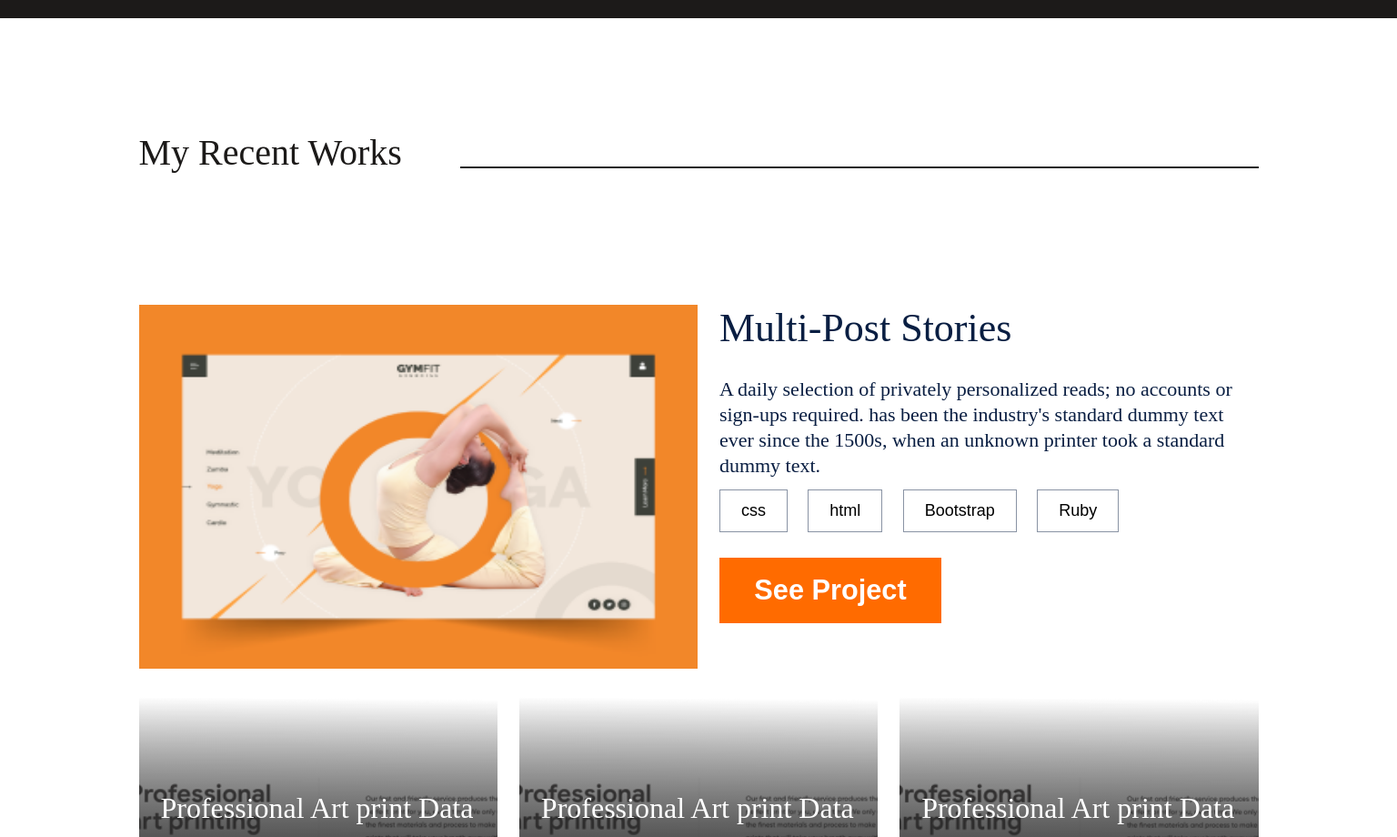
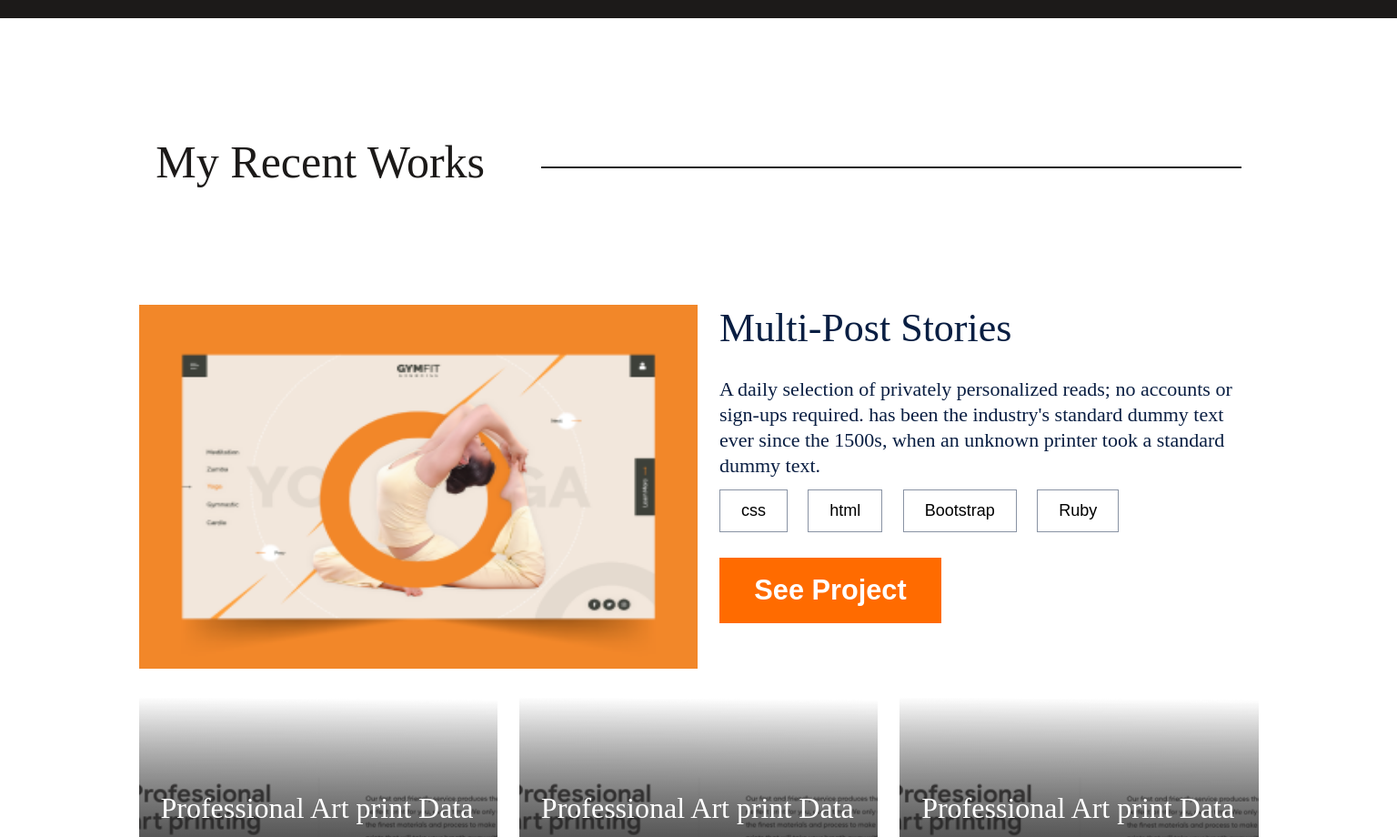
Before and after one commit to jenadiusnicholaus/my_portifolio_site, a website: page index.html in a window 1536 px wide. Shown: the part 860-1780 px from the top of the page at 91% size. Drawn offline with Linux system fonts and the light colour scheme.

Commit message:
fix h3 collaps

```diff
--- a/assets/css/widescreen.css
+++ b/assets/css/widescreen.css
@@ -162,6 +162,7 @@ body {
     margin-top: 0;
     display: flex;
     flex-direction: row;
+    justify-content: space-around;
     margin-bottom: 70px;
   }
 
@@ -169,15 +170,14 @@ body {
     font-style: normal;
     font-weight: normal;
     font-size: 40px;
-    width: 335px;
     margin-right: 24px;
   }
 
   .recent-work hr.recent-work-line {
-    width: 57vw;
+    width: 360px;
     margin-top: 63px;
     height: 0;
-    left: 339px;
+    left: 450px;
     border: 1px solid #212121;
   }
 
@@ -708,3 +708,20 @@ body {
     line-height: 34px;
   }
 }
+
+@media screen and (min-width: 1312px) {
+  .recent-work h3.title {
+    font-style: normal;
+    font-weight: normal;
+    font-size: 50px;
+    margin-right: 24px;
+  }
+
+  .recent-work hr.recent-work-line {
+    width: 50vw;
+    margin-top: 63px;
+    height: 0;
+    left: 339px;
+    border: 1px solid #212121;
+  }
+}
```
